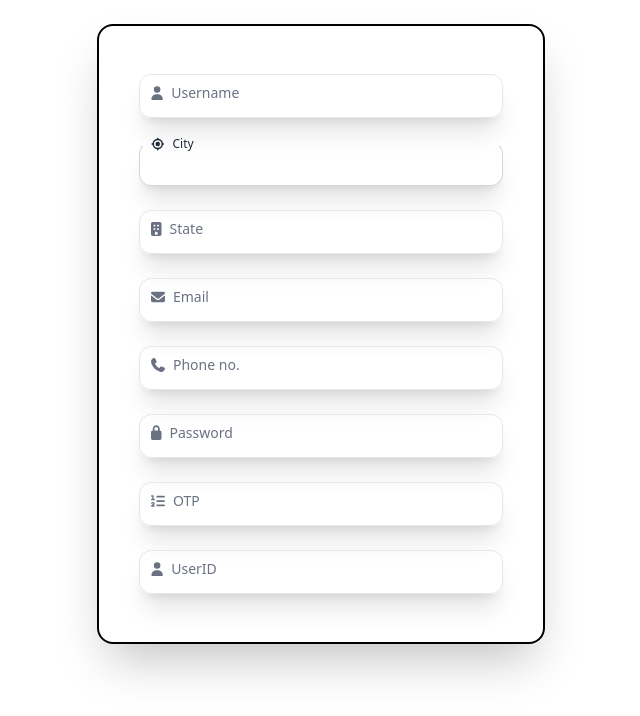
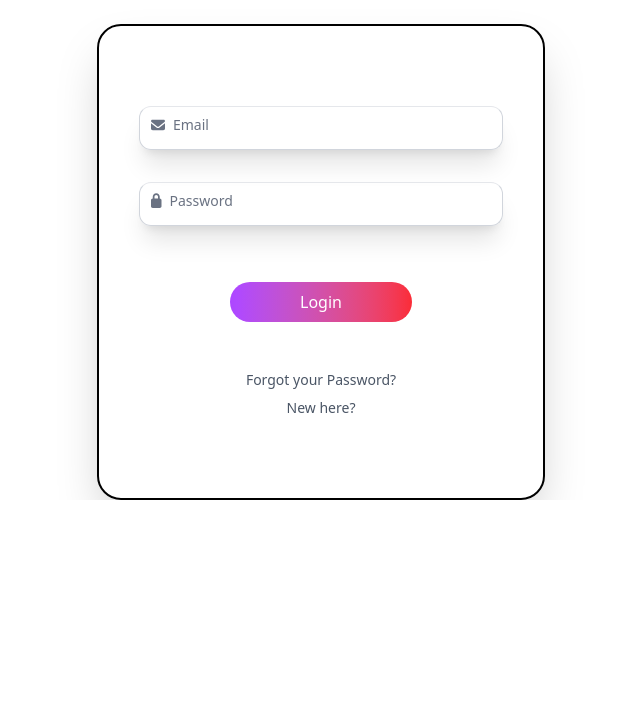
Before and after one commit to RahulHeer150/civic-, a React (Vite) app in the folder client/: page / in a window 1280 px wide. Shown: the top 716 px of the page, without its empty margins (319-959 px from the left). Built offline with nearby package versions, Linux system fonts and the light colour scheme.

Commit message:
adding login for authentication

```diff
--- a/client/package.json
+++ b/client/package.json
@@ -17,6 +17,7 @@
     "react": "^19.1.1",
     "react-dom": "^19.1.1",
     "react-icons": "^5.5.0",
+    "react-loader-spinner": "^6.1.6",
     "react-router-dom": "^7.8.0",
     "react-spinners": "^0.17.0",
     "react-toastify": "^11.0.5",
--- a/client/src/App.jsx
+++ b/client/src/App.jsx
@@ -3,8 +3,8 @@ import React from 'react'
 import reactLogo from './assets/react.svg'
 import viteLogo from '/vite.svg'
 import './index.css'
-import Register from './pages/Register'
-//import Login from './pages/Login'
+//import Register from './pages/Register'
+import Login from './pages/Login'
 //import Update_user from './components/Update_user'
 //import AuthPage from './pages/AuthPage'
 
@@ -13,8 +13,8 @@ function App() {
 
   return (
     <>
-    <Register />
-    {/* <Login/>  */}
+    {/* <Register /> */}
+    <Login/>
     {/* <Update_user/> */}
     </>
   )
--- a/client/src/index.css
+++ b/client/src/index.css
@@ -1 +1,98 @@
 @import "tailwindcss";
+
+
+html, body {
+  overflow-x: hidden;
+}
+
+@keyframes cus_opacity {
+  from {
+      opacity: 0;
+  }
+  to {
+      opacity: 1;
+
+  }
+}
+@keyframes fadeIn {
+  from {
+      opacity: 0;
+  }
+  to {
+      opacity: 1;
+      translate: 0 -4rem;
+  }
+}
+@keyframes fadeInsecond {
+  from {
+      opacity: 0;
+
+  }
+  to {
+      opacity: 1;
+      translate: 0 4rem;
+                }
+}
+@keyframes fadeInthird {
+  from {
+      opacity: 0;
+
+  }
+  to {
+      opacity: 1;
+      translate: 0 -6rem;
+
+  }
+}
+.fade-in {
+  animation:fadeIn 2s forwards;
+  animation-delay: 0.1s;
+}
+.fade-in-delay {
+  animation: fadeInsecond 2s forwards;
+  animation-delay: 0.1s;
+
+}
+.fade-in-delay-2{
+  animation: fadeInthird 2s forwards;
+  animation-delay: 0.1s;
+
+
+}
+.custom_opacity_span_h1{
+  animation : cus_opacity 1s forwards;
+  animation-delay: 0.3s;
+
+}
+.custom_opacity_h1{
+  animation : cus_opacity 3s forwards;
+
+}
+.navbar-dark {
+  color: white;
+}
+
+.navbar-dark a {
+  color: white;
+}
+
+.navbar-dark a:hover {
+  color: #cccccc; /* Lighten the hover effect */
+}
+input[type="range"]::-webkit-slider-thumb {
+  -webkit-appearance: none;
+  appearance: none;
+  width: 24px; /* Adjust the width as needed */
+  height: 24px; /* Adjust the height as needed */
+  /* background: url('./assets/dot-point-of-list.svg') no-repeat center center; */
+  background-size: cover;
+  cursor: pointer;
+}
+
+input[type="range"]::-moz-range-thumb {
+  width: 24px; /* Adjust the width as needed */
+  height: 24px; /* Adjust the height as needed */
+  /* background: url('./assets/dot-point-of-list.svg') no-repeat center center; */
+  background-size: cover;
+  cursor: pointer;
+}
--- a/client/src/pages/Login.jsx
+++ b/client/src/pages/Login.jsx
@@ -1,84 +1,97 @@
-import React, { useState } from "react";
-//import { useNavigate, Link } from "react-router-dom";
-//import { useAuth } from "../store/auth";
-import { toast } from "react-toastify";
-import { FontAwesomeIcon } from '@fortawesome/react-fontawesome'
-import { faEnvelope, faLock } from '@fortawesome/free-solid-svg-icons'
-//import { RotatingLines } from "react-loader-spinner"; // Import the loader component
+import { useScroll } from 'framer-motion';
+import React, { useState } from 'react';
+import { toast } from 'react-toastify';
+import { FontAwesomeIcon } from '@fortawesome/react-fontawesome';
+import { RotatingLines } from 'react-loader-spinner'; // Import the loader component
+import { faLock,faEnvelope } from '@fortawesome/free-solid-svg-icons';
+import { Link } from 'react-router-dom';
 
-const backendUrl = import.meta.env.VITE_BACKEND_URL;
+const Login = () => {
+  const[loading,setLoading]=useState(false);
+  const [credentials,setCredentials]=useState({email:"",password:""})
+  const handleSubmit=async(e)=>{
+    e.preventDefault();
+    setLoading(true);
 
-const Login = ({ setIsLoggedIn }) => {
-//  const navigate = useNavigate();
-//  const { storeTokenInLS } = useAuth();
- const [credentials, setCredentials] = useState({ email: "", password: "" });
-//  const [loading, setLoading] = useState(false); // Loading state
-
-  const handleInputChange = (e) => {
-    const { name, value } = e.target;
-    setCredentials((prev) => ({ ...prev, [name]: value }));
-  };
-
-  const handleSubmit = async (e) => {
-    e.preventDefault();
-    setLoading(true); // Start loading
   }
 
+  const handleInputChange=(e)=>{
+    const {name,value}=e.target;
+    setCredentials((prev)=>({ ...prev, [name]:value}));
+  }
   return (
     <>
-      <form onSubmit={handleSubmit} className="flex flex-col gap-8 w-full max-w-md mx-auto mt-6 text-center border-2 rounded-3xl py-10 lg:py-20 px-6 lg:px-10 shadow-2xl">
-        <div className="relative h-11 w-full">
+    <form onSubmit={handleSubmit} className='flex flex-col gap-8 w-full max-w-md mx-auto mt-6 text-center border-2 rounded-3xl py-10 lg:py-20 px-6 lg:px-10 shadow-2xl'>
+      <div className='relative h-11 w-full'>
         <input
-            type="email"
-            name="email"
+         type="text"
+         name='Email'
          value={credentials.email}
          onChange={handleInputChange}
-            placeholder=""
-            className="shadow-xl peer h-full w-full rounded-xl border border-gray-300 border-t-transparent bg-transparent px-3 py-3 font-sans text-sm font-normal text-gray-700 outline-none transition-all placeholder-shown:border placeholder-shown:border-gray-200 placeholder-shown:border-t-gray-200 focus:border-2 focus:border-[#ed1f26] focus:border-t-transparent focus:border-r-transparent focus:border-l-transparent disabled:border-0 disabled:bg-gray-50"
+         placeholder=''
+         className='shadow-xl peer h-full w-full rounded-xl border border-gray-300 border-t-transparent bg-transparent px-3 py-3 font-sans text-sm font-normal text-gray-700 outline-none transition-all placeholder-shown:border placeholder-shown:border-t-gray-200 focus:border-[#ed1f26] focus:border-r-transparent focus:border-1-transparent disabled:border-0 disable:bg-gray-50'
          required
          />
-          <label
-            className="pointer-events-none absolute left-3 -top-1.5 flex items-center space-x-2 select-none text-[12px] font-medium leading-tight text-gray-800 transition-all peer-placeholder-shown:top-2.5 peer-placeholder-shown:text-sm peer-placeholder-shown:text-gray-500 peer-focus:-top-1.5 peer-focus:text-[12px] peer-focus:text-[#ed1f26]"
-          >
-            <span><FontAwesomeIcon icon={faEnvelope} /></span><span>Email</span>
+         <label className='pointer-events-none absolute left-3 -top-1.5 flex items-center space-x-2 select-none text-[-12px] font-medium leading-tight text-gray-800 outline-none transition-all peer-placeholder-shown:top-2.5 peer-placeholder-shown:text-sm peer-placeholder-shown:text-gray-500 peer-focus:-top-1.5 peer-focus:text-[12px] peer-focus:text-[#ed1f26]'>
+          <span><FontAwesomeIcon icon={faEnvelope}/></span><span>Email</span>
+
          </label>
+
       </div>
 
-        <div className="relative h-11 w-full">
+      <div className='relative h-11 w-full'>
         <input
-            type="password"
-            name="password"
+         type="text"
+         name='Password'
          value={credentials.password}
          onChange={handleInputChange}
-            placeholder=""
-            className="shadow-xl peer h-full w-full rounded-xl border border-gray-300 border-t-transparent bg-transparent px-3 py-3 font-sans text-sm font-normal text-gray-700 outline-none transition-all placeholder-shown:border placeholder-shown:border-gray-200 placeholder-shown:border-t-gray-200 focus:border-2 focus:border-b-[#ed1f26] focus:border-t-transparent focus:border-r-transparent focus:border-l-transparent disabled:border-0 disabled:bg-gray-50"
+         placeholder=''
+         className='shadow-xl peer h-full w-full rounded-xl border border-gray-300 border-t-transparent bg-transparent px-3 py-3 font-sans text-sm font-normal text-gray-700 outline-none transition-all placeholder-shown:border placeholder-shown:border-t-gray-200 focus:border-[#ed1f26] focus:border-r-transparent focus:border-1-transparent disabled:border-0 disable:bg-gray-50'
          required
          />
-          <label
-            className="pointer-events-none absolute left-3 -top-1.5 flex items-center space-x-2 select-none text-[12px] font-medium leading-tight text-gray-800 transition-all peer-placeholder-shown:top-2.5 peer-placeholder-shown:text-sm peer-placeholder-shown:text-gray-500 peer-focus:-top-1.5 peer-focus:text-[12px] peer-focus:text-[#ed1f26]"
-          >
-            <span><FontAwesomeIcon icon={faLock} /></span><span>Password</span>
+         <label className='pointer-events-none absolute left-3 -top-1.5 flex items-center space-x-2 select-none text-[-12px] font-medium leading-tight text-gray-800 outline-none transition-all peer-placeholder-shown:top-2.5 peer-placeholder-shown:text-sm peer-placeholder-shown:text-gray-500 peer-focus:-top-1.5 peer-focus:text-[12px] peer-focus:text-[#ed1f26]'>
+          <span><FontAwesomeIcon icon={faLock}/></span><span>Password</span>
+
          </label>
+
       </div>
-
     <button
           type="submit"
           className={`py-2 px-4 rounded-full mt-6 font-medium text-white w-1/2 mx-auto block bg-gradient-to-r from-purple-500 to-red-500 transition-transform duration-200 ease-in-out hover:scale-105 active:scale-95${loading ? " opacity-50 cursor-not-allowed" : ""}`}
-          disabled={loading}
+          disabled={loading} // Disable button while loading
         >
+          {loading ? (
+            <div className="flex justify-center items-center">
+              <RotatingLines
+                strokeColor="white"
+                strokeWidth="5"
+                animationDuration="0.75"
+                width="24"
+                visible={true}
+              />
+            </div>
+          ) : (
+            "Login"
+          )}
         </button>
 
-        <div className="flex flex-col items-center mt-4 space-y-2">
-          <p className="text-sm text-gray-600">
-            Forgot your password? <Link to="/forgot-password" className="text-[#ed1f26] font-semibold hover:underline">Click here</Link>
+        <div className='flex flex-col items-center mt-4 space-y-2'>
+          <p className='text-sm text-gray-600'>
+            Forgot your Password?
+             {/* <Link to="/Forgot_Password" className='text-[#ed1f26] font-semibold hover:underline'>Click Here</Link> */}
           </p>
-          <p className="text-sm text-gray-600">
-            New Here? <Link to="/register" className="text-[#ed1f26] font-semibold hover:underline">Sign Up</Link>
+
+           <p className='text-sm text-gray-600'>
+            New here?
+             {/* <Link to="/Register" className='text-[#ed1f26] font-semibold hover:underline'>Sign Up</Link> */}
           </p>
         </div>
+
+
     </form>
+
     </>
-  );
-};
+  )
+}
 
-export default Login;
+export default Login
```
Also changed, not shown: 1 other file (tests, documents, lock files or other folders). Lines whose indentation alone changed are shown as unchanged.
